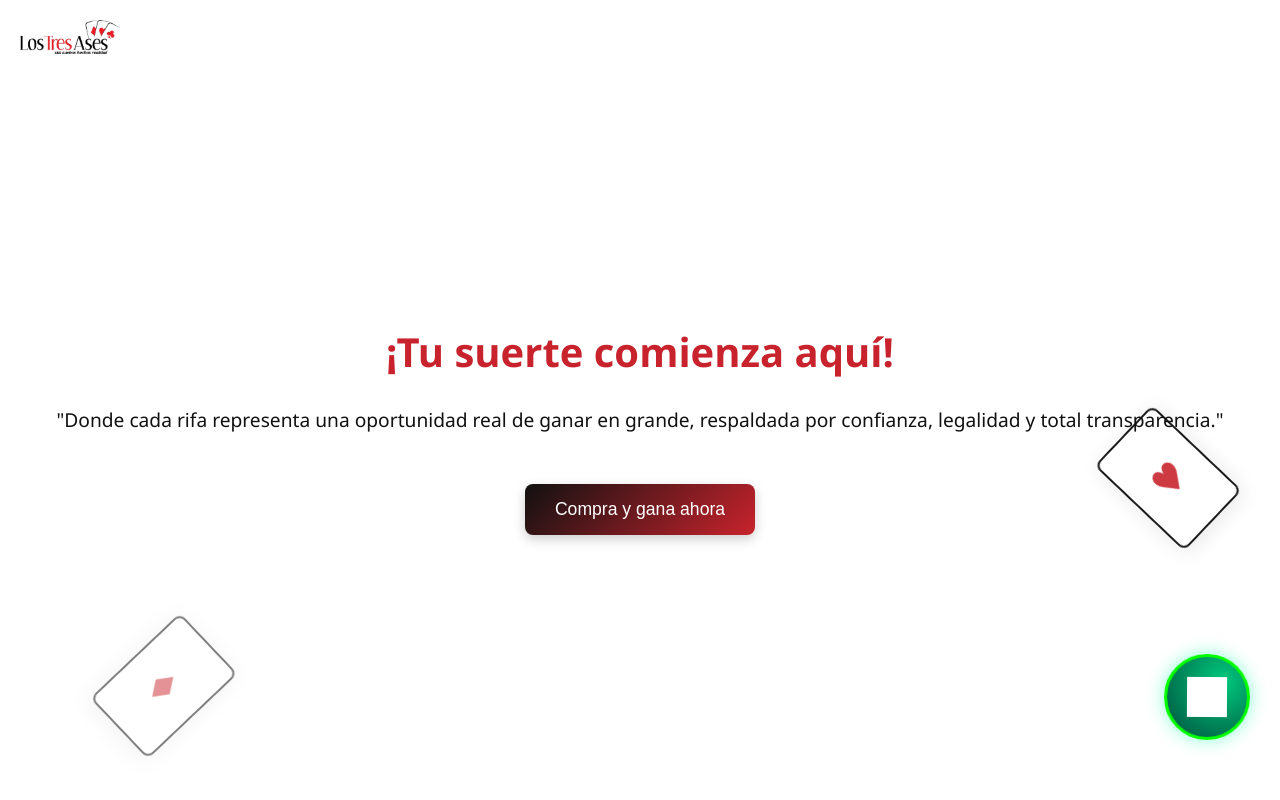
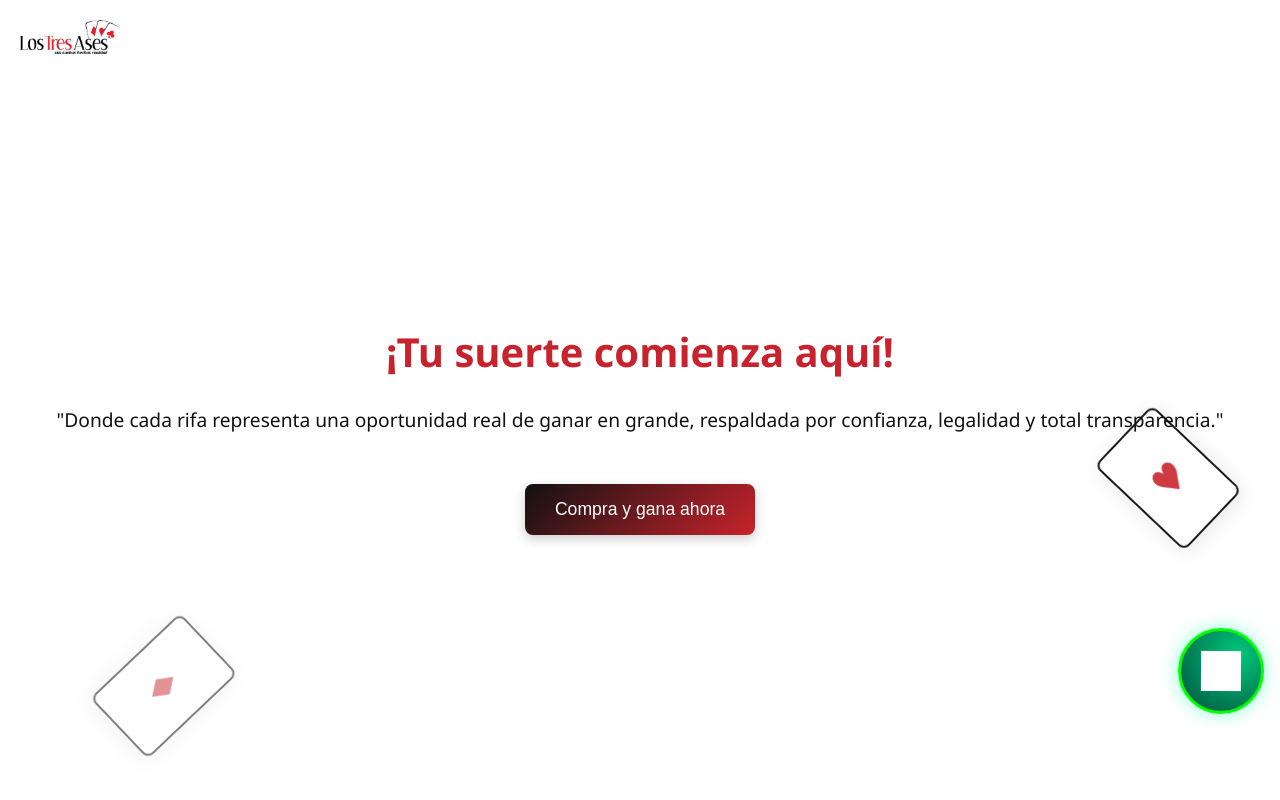
Before and after one commit to fabelasas/fabelasas.github.io, a plain HTML site: page index.html in a window 1280 px wide. Shown: the top 800 px of the page. Drawn offline with Linux system fonts and the light colour scheme; grey boxes are pictures that could not be loaded.

Commit message:
Update index.html
c

```diff
--- a/index.html
+++ b/index.html
@@ -1664,8 +1664,8 @@ target="_blank" aria-label="Contáctanos por WhatsApp">
 <style>
   .whatsapp-float {
     position: fixed;
-    bottom: 60px;
-    right: 30px; /* Posicionamiento a la izquierda de la pantalla */
+    bottom: 86px;
+    right: 16px; /* Posicionamiento a la izquierda de la pantalla */
     z-index: 9999;
     transition: transform 0.3s ease;
   }
```
